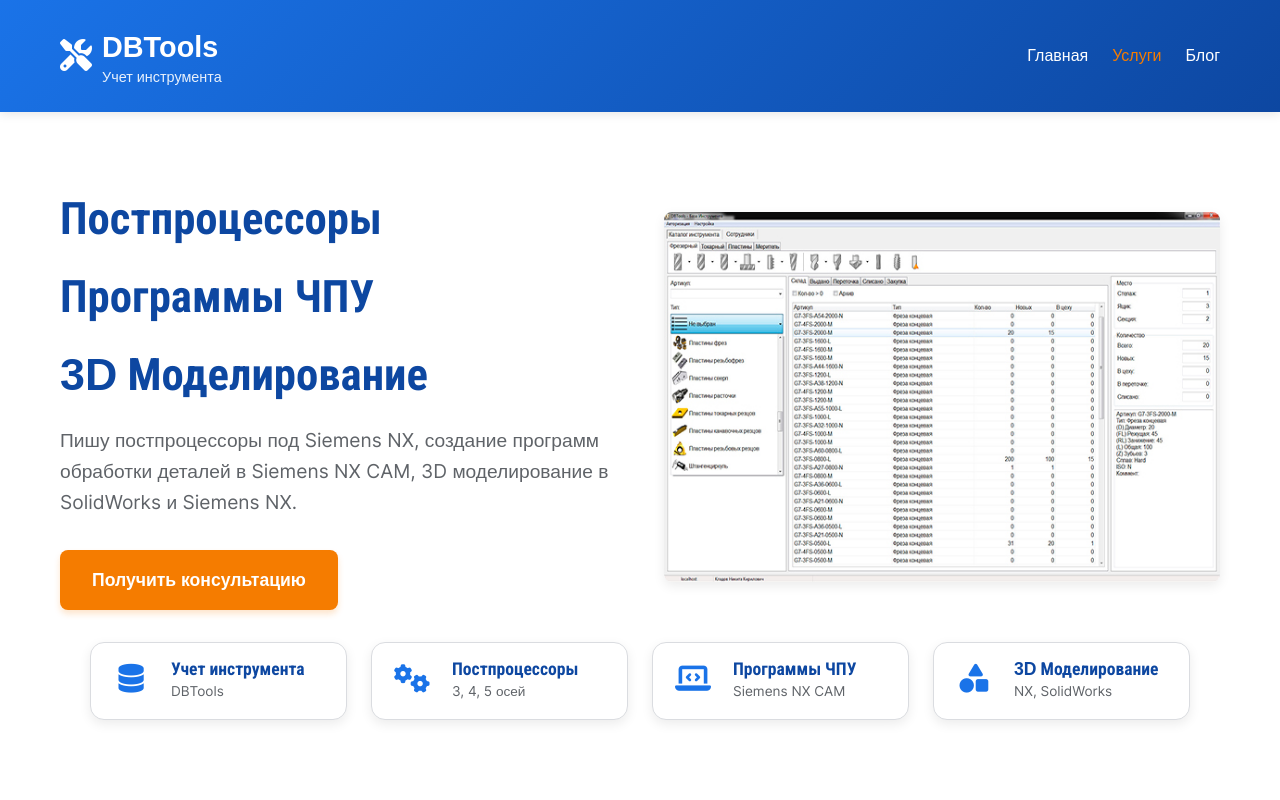
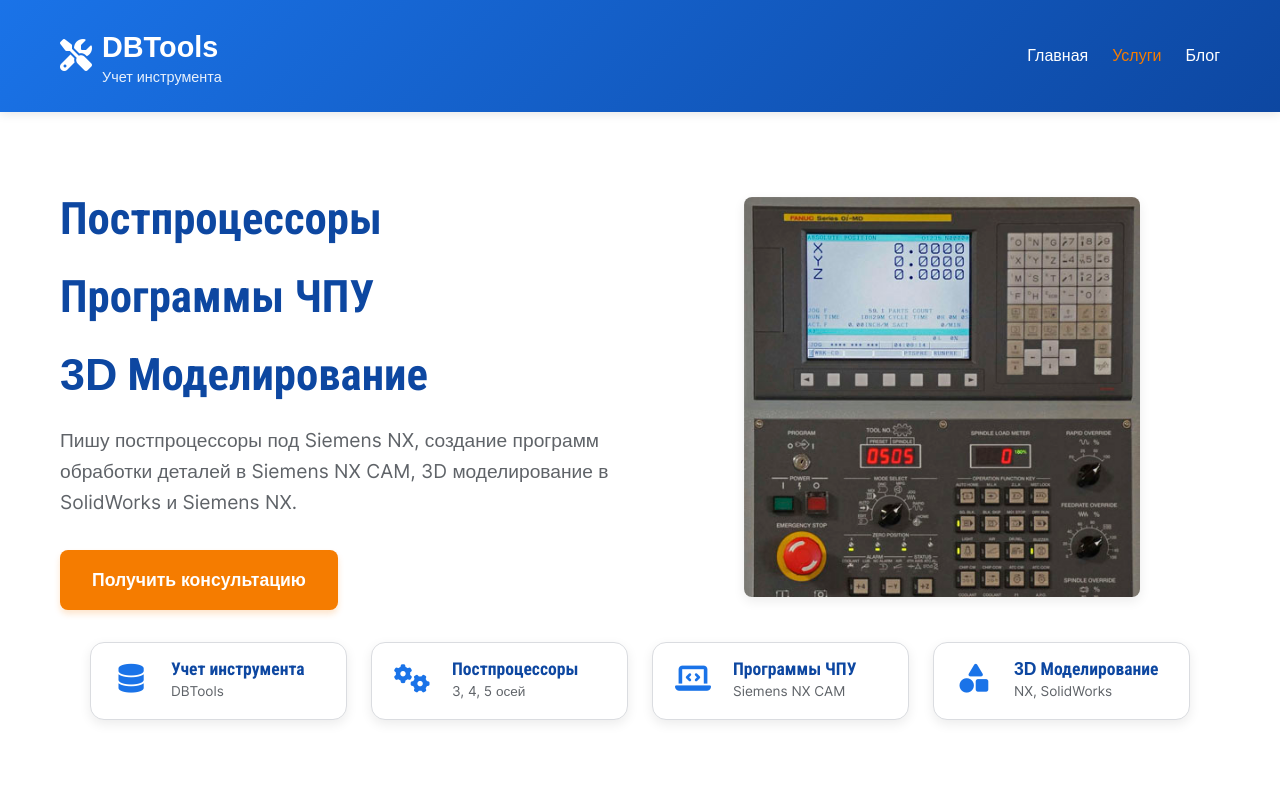
Before and after one commit to lastaser/lastaser.github.io, a plain HTML site: page services.html in a window 1280 px wide. Shown: the top 800 px of the page. Drawn offline with Linux system fonts and the light colour scheme.

Commit message:
Add files via upload

```diff
--- a/services.html
+++ b/services.html
@@ -91,7 +91,7 @@
                 <a href="#contacts" class="cta-button">Получить консультацию</a>
             </div>
             <div class="hero-image">
-                <img src="images/logo.jpg" alt="Интерфейс программы учета инструмента DBTools">
+                <img src="images/logo-cnc.jpg" alt="Интерфейс программы учета инструмента DBTools">
             </div>
         </div>
     </section>
```
